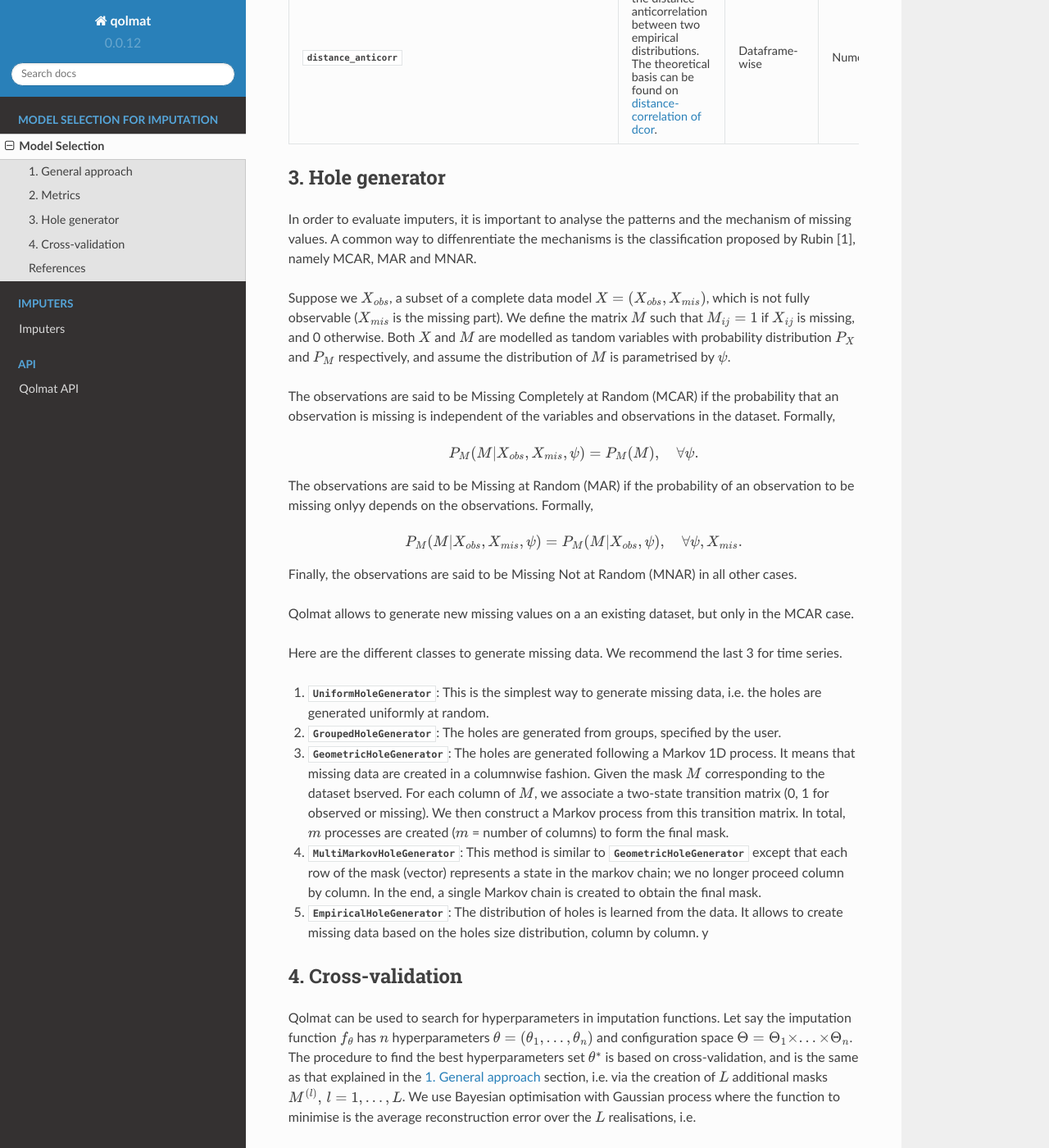
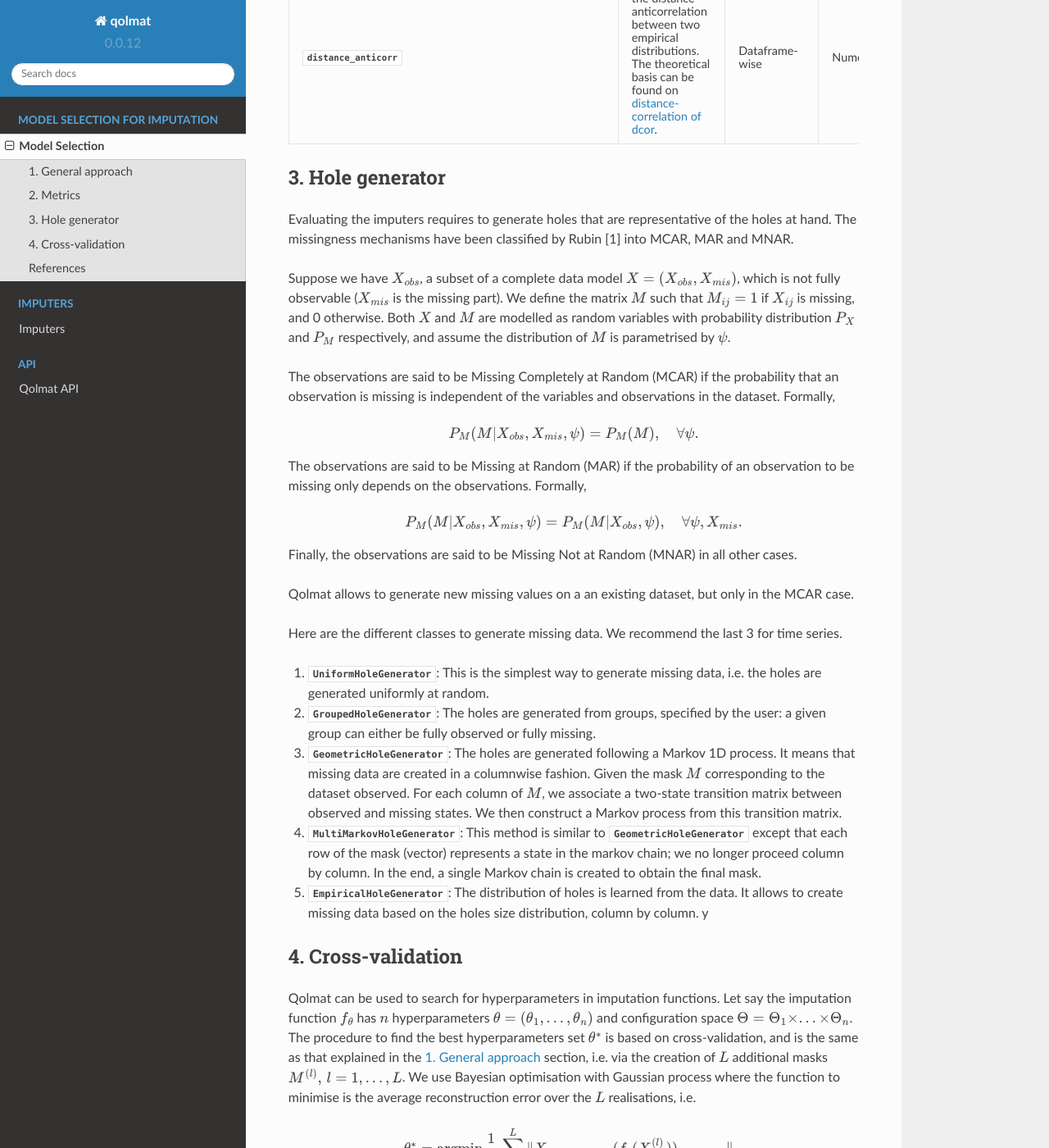
Before and after one commit to scikit-learn-contrib/qolmat, a Sphinx documentation site: the page built from docs/explanation.rst, in a window 1280 px wide and 1400 px high, scrolled down 3493 px. Shown: the whole window at 82% size. Built offline with Sphinx 7.4.7 and the Read the Docs theme 2.0.0, drawn with Linux system fonts in a browser that asks for light colours; pages that are not in the unit, such as notebooks, are missing from menus; some of the changed text lies outside the part shown.

Commit message:
typo fixed

```diff
--- a/docs/explanation.rst
+++ b/docs/explanation.rst
@@ -109,11 +109,11 @@ It is then easy to compare different imputation functions.
 3. Hole generator
 -----------------
 
-In order to evaluate imputers, it is important to analyse the patterns and the mechanism of missing values.
-A common way to diffenrentiate the mechanisms is the classification proposed by Rubin [1], namely MCAR, MAR and MNAR.
+Evaluating the imputers requires to generate holes that are representative of the holes at hand.
+The missingness mechanisms have been classified by Rubin [1] into MCAR, MAR and MNAR.
 
-Suppose we :math:`X_{obs}`, a subset of a complete data model :math:`X = (X_{obs}, X_{mis})`, which is not fully observable (:math:`X_{mis}` is the missing part).
-We define the matrix :math:`M` such that :math:`M_{ij}=1` if :math:`X_{ij}` is missing, and 0 otherwise. Both :math:`X` and :math:`M` are modelled as tandom variables
+Suppose we have :math:`X_{obs}`, a subset of a complete data model :math:`X = (X_{obs}, X_{mis})`, which is not fully observable (:math:`X_{mis}` is the missing part).
+We define the matrix :math:`M` such that :math:`M_{ij}=1` if :math:`X_{ij}` is missing, and 0 otherwise. Both :math:`X` and :math:`M` are modelled as random variables
 with probability distribution :math:`P_{X}` and :math:`P_{M}` respectively, and assume the distribution of :math:`M` is parametrised by :math:`\psi`.
 
 The observations are said to be Missing Completely at Random (MCAR) if the probability that an observation is missing is independent of the variables and observations in the dataset.
@@ -122,7 +122,7 @@ Formally,
 .. math::
     P_M(M | X_{obs}, X_{mis}, \psi) = P_M(M), \quad \forall \psi.
 
-The observations are said to be Missing at Random (MAR) if the probability of an observation to be missing onlyy depends on the observations. Formally,
+The observations are said to be Missing at Random (MAR) if the probability of an observation to be missing only depends on the observations. Formally,
 
 .. math::
     P_M(M | X_{obs}, X_{mis}, \psi) = P_M(M | X_{obs}, \psi), \quad \forall \psi, X_{mis}.
@@ -134,8 +134,8 @@ Qolmat allows to generate new missing values on a an existing dataset, but only
 Here are the different classes to generate missing data. We recommend the last 3 for time series.
 
 1. :class:`UniformHoleGenerator`: This is the simplest way to generate missing data, i.e. the holes are generated uniformly at random.
-2. :class:`GroupedHoleGenerator`: The holes are generated from groups, specified by the user.
-3. :class:`GeometricHoleGenerator`: The holes are generated following a Markov 1D process. It means that missing data are created in a columnwise fashion. Given the mask :math:`M` corresponding to the dataset bserved. For each column of :math:`M`, we associate a two-state transition matrix (0, 1 for observed or missing). We then construct a Markov process from this transition matrix. In total, :math:`m` processes are created (:math:`m` = number of columns) to form the final mask.
+2. :class:`GroupedHoleGenerator`: The holes are generated from groups, specified by the user: a given group can either be fully observed or fully missing.
+3. :class:`GeometricHoleGenerator`: The holes are generated following a Markov 1D process. It means that missing data are created in a columnwise fashion. Given the mask :math:`M` corresponding to the dataset observed. For each column of :math:`M`, we associate a two-state transition matrix between observed and missing states. We then construct a Markov process from this transition matrix.
 4. :class:`MultiMarkovHoleGenerator`: This method is similar to :class:`GeometricHoleGenerator` except that each row of the mask (vector) represents a state in the markov chain; we no longer proceed column by column. In the end, a single Markov chain is created to obtain the final mask.
 5. :class:`EmpiricalHoleGenerator`: The distribution of holes is learned from the data. It allows to create missing data based on the holes size distribution, column by column. y
 
```
Also changed, not shown: other parts of docs/explanation.rst (+1 -1 lines), README.rst (+2 -6 lines).
